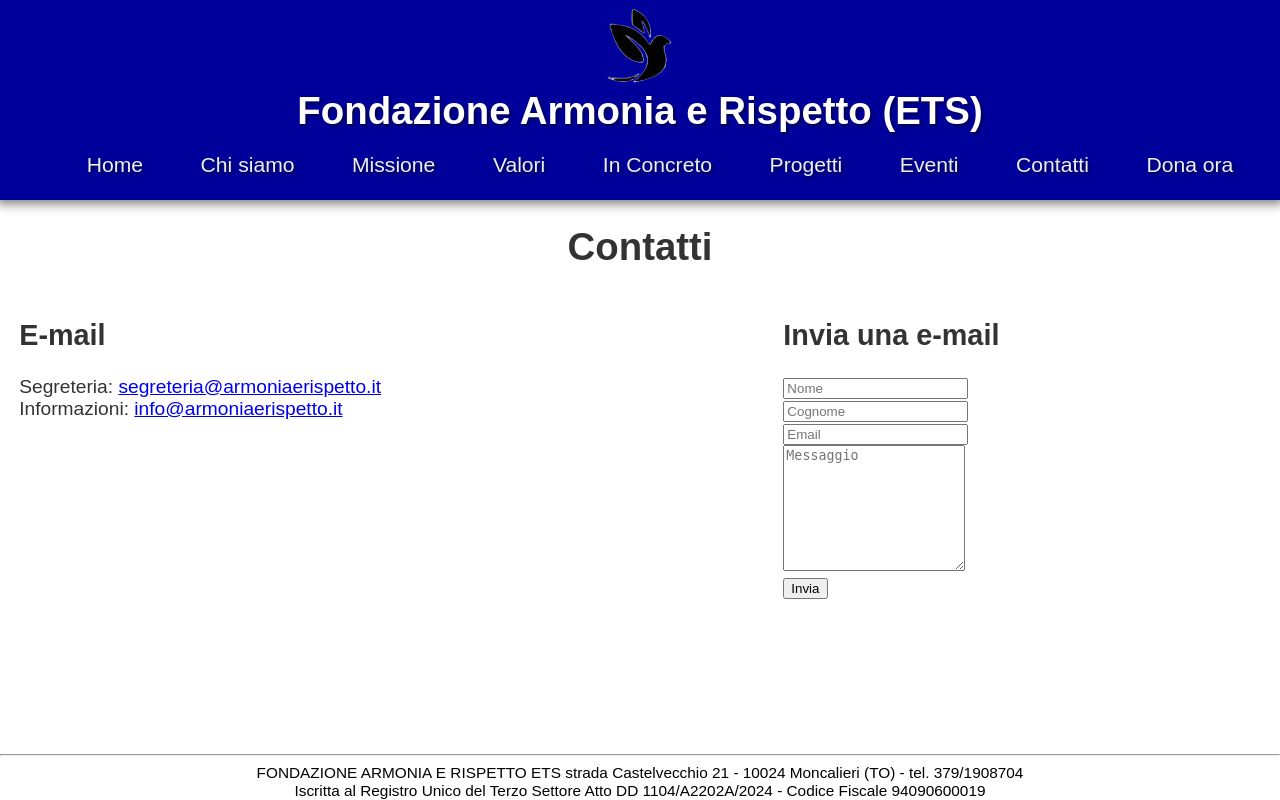
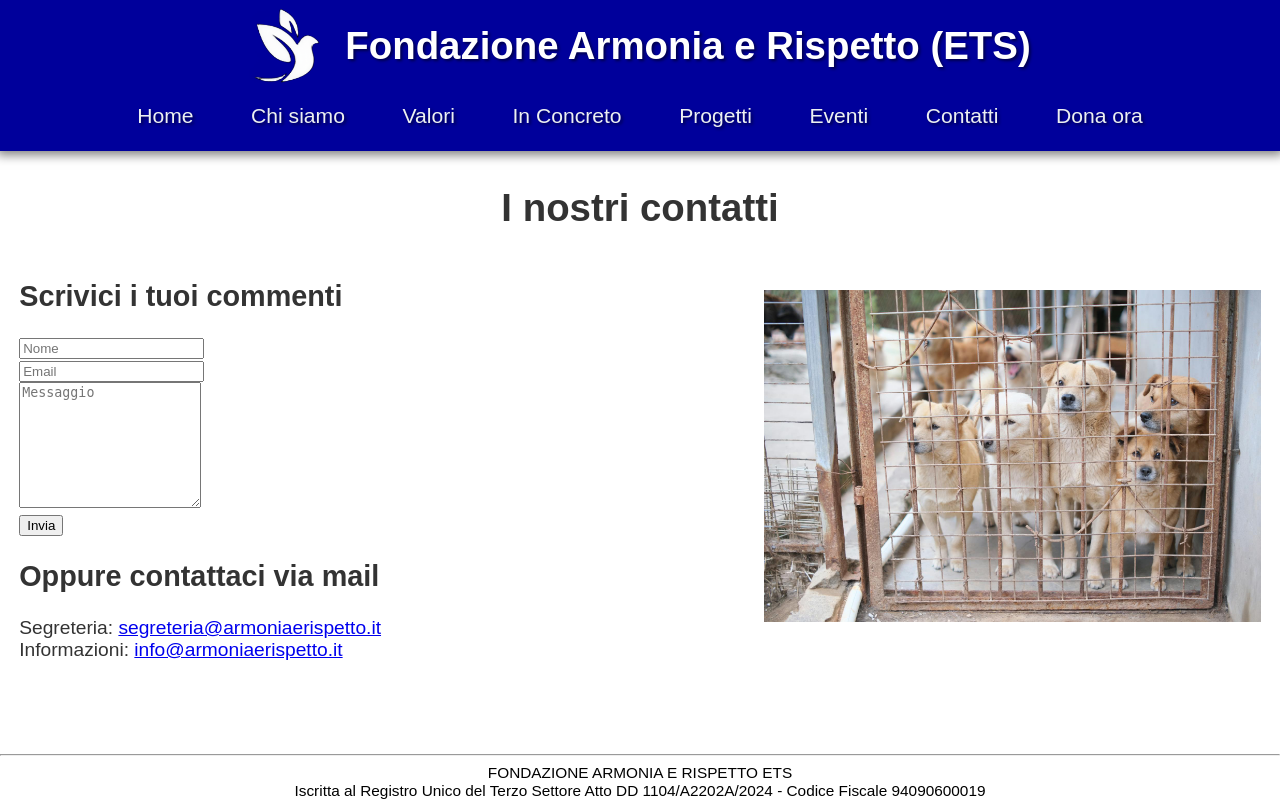
Before and after one commit to alexcucc/armoniaerispetto, a PHP site: page /contatti.html in a window 1280 px wide. Run offline with PHP 8.4, Linux system fonts and the light colour scheme.

Commit message:
developments

```diff
--- a/contatti.html
+++ b/contatti.html
@@ -4,6 +4,7 @@
     <common-head></common-head>
     <title>Contatti - Fondazione Armonia e Rispetto</title>
     <script type="module" src="main.js"></script>
+    <script type="module" src="form.js"></script>
   </head>
   <body>
     <header>
@@ -12,26 +13,29 @@
     <main>
       <div class="hero">
         <div class="title">
-          <h1>Contatti</h1>
+          <h1>I nostri contatti</h1>
         </div>
         <div class="content">
           <div class="content-left">
-            <h2>E-mail</h2>
+            <div class="content-form">
+              <h2>Scrivici i tuoi commenti</h2>
+              <form id="form" action="https://api.web3forms.com/submit" method="POST">
+                <input type="hidden" name="access_key" value="f51034bf-d024-4b26-9499-5b8d4012561f">
+                <input type="text" name="name" placeholder="Nome" required><br>
+                <input type="email" name="email" placeholder="Email" required><br>
+                <textarea name="message" rows="8" maxlength="2000" placeholder="Messaggio" size="50" required></textarea><br>
+                <input type="checkbox" name="botcheck" class="hidden" style="display: none;">
+                <input type="submit" value="Invia">
+                <div id="result"></div>
+              </form>
+            </div>
+            <h2>Oppure contattaci via mail</h2>
             Segreteria: <a href="mailto:segreteria@armoniaerispetto.it">segreteria@armoniaerispetto.it</a>
             <br>
             Informazioni: <a href="mailto:info@armoniaerispetto.it">info@armoniaerispetto.it</a>
           </div>
           <div class="content-right">
-            <div class="content-form">
-              <h2>Invia una e-mail</h2>
-              <form action="https://formspree.io/f/xzzdybyl" method="POST">
-                <input type="text" name="nome" placeholder="Nome"><br>
-                <input type="text" name="cognome" placeholder="Cognome"><br>
-                <input type="email" name="email" placeholder="Email"><br>
-                <textarea name="messaggio" rows="8" maxlength="2000" placeholder="Messaggio" size="50"></textarea><br>
-                <input type="submit" value="Invia">
-              </form>
-            </div>
+            <img class="image" src="images/dogs.jpg">
           </div>
         </div>
       </div>
--- a/dona_ora.html
+++ b/dona_ora.html
@@ -16,8 +16,12 @@
         </div>
         <div class="content">
           <div class="content-left">
+            <h2>Cinque per mille</h2>
+            In corso di aggiornamento.
           </div>
           <div class="content-right">
+            <h2>Donazioni e lasciti</h2>
+            In corso di aggiornamento.
           </div>
         </div>
       </div>
--- a/eventi.html
+++ b/eventi.html
@@ -16,8 +16,10 @@
         </div>
         <div class="content">
           <div class="content-left">
+            In corso di aggiornamento.
           </div>
           <div class="content-right">
+            <img class="image" src="images/leopard.jpg">
           </div>
         </div>
       </div>
--- a/main.js
+++ b/main.js
@@ -14,14 +14,15 @@
 class CommonHeader extends HTMLElement {
     connectedCallback() {
         this.outerHTML = `
-            <img class="logo" src="images/logo.png"/>
-            <h1>Fondazione Armonia e Rispetto (ETS)</h1>
+            <div class="title">
+                <img class="logo" src="images/logo.png"/>
+                <h1>Fondazione Armonia e Rispetto (ETS)</h1>
+            </div>
+            <button class="hamburger">☰</button>
             <nav class="navigation-menu">
-                <button class="hamburger">☰</button>
                 <ul class="nav-links">
                     <li class="nav-item"><a class="nav-link" href="index.html">Home</a></li>
                     <li class="nav-item"><a class="nav-link" href="chi_siamo.html">Chi siamo</a></li>
-                    <li class="nav-item"><a class="nav-link" href="missione.html">Missione</a></li>
                     <li class="nav-item"><a class="nav-link" href="valori.html">Valori</a></li>
                     <li class="nav-item"><a class="nav-link" href="in_concreto.html">In Concreto</a></li>
                     <li class="nav-item"><a class="nav-link" href="progetti.html">Progetti</a></li>
@@ -40,7 +41,7 @@
     connectedCallback() {
         this.outerHTML = `
             <hr/>
-            FONDAZIONE ARMONIA E RISPETTO ETS strada Castelvecchio 21 - 10024 Moncalieri  (TO) - tel. 379/1908704
+            FONDAZIONE ARMONIA E RISPETTO ETS
             <br>
             Iscritta al Registro Unico del Terzo Settore Atto DD 1104/A2202A/2024 - Codice Fiscale 94090600019
         `
--- a/progetti.html
+++ b/progetti.html
@@ -16,8 +16,10 @@
         </div>
         <div class="content">
           <div class="content-left">
+            In corso di aggiornamento
           </div>
           <div class="content-right">
+            <img class="image" src="images/lions.jpg">
           </div>
         </div>
       </div>
--- a/styles.css
+++ b/styles.css
@@ -22,7 +22,7 @@
 .logo {
   height: 4rem;
   width: 4rem;
-  margin-top: 0.2rem;
+  margin-right: 1em;
 }
 
 header h1 {
@@ -64,13 +64,14 @@
   order: 1;
   list-style: none;
   gap: 1rem;
+  padding: 0;
 }
 
 .nav-links a {
   color: #ecf0f1;
   text-decoration: none;
   font-size: 1.1rem;
-  padding: 0.5rem 1rem;
+  margin: 0.5rem 1rem;
   border-radius: 4px;
   position: relative;
 }
@@ -92,7 +93,7 @@
   bottom: 0;
   left: 0;
   background-color: #3498db;
-  transition: width 0.3s ease;
+  transition: width 0.5s ease;
 }
 
 .nav-links a:hover::after {
@@ -110,6 +111,7 @@
   gap: 1em;
   margin: 1em auto;
   margin: 0;
+  align-items: center;
 }
 
 .content-left {
@@ -135,6 +137,16 @@
   font-size: 1.5rem;
   cursor: pointer;
   padding: 0.5rem;
+  transition: all 0.3s ease;
+}
+
+.title {
+  display: flex;
+  justify-content: center;
+  align-items: center;
+  margin-top: 0.2em;
+  margin-left: 0.5em;
+  margin-right: 0.5em;
 }
 
 @media (max-width: 768px) {
@@ -144,6 +156,9 @@
   }
 
   .navigation-menu {
+    opacity: 0;
+    visibility: hidden;
+    transition: all 0.5s ease-in-out;
     flex-direction: column;
   }
 
@@ -153,6 +168,11 @@
     text-align: center;
     gap: 1rem;
     padding-left: 0px;
+  }
+
+  .navigation-menu.active {
+    opacity: 1;
+    visibility: visible;
   }
 
   .navigation-menu.active ul {
```
Also changed, not shown: chi_siamo.html (+5 -2 lines), form.js (added, +34 -0 lines), in_concreto.html (+9 -3 lines), index.html (+8 -2 lines), missione.html (deleted, +0 -46 lines), valori.html (+6 -3 lines), images/dogs.jpg (added), images/leopard.jpg (added), images/lions.jpg (added), images/logo.png.
